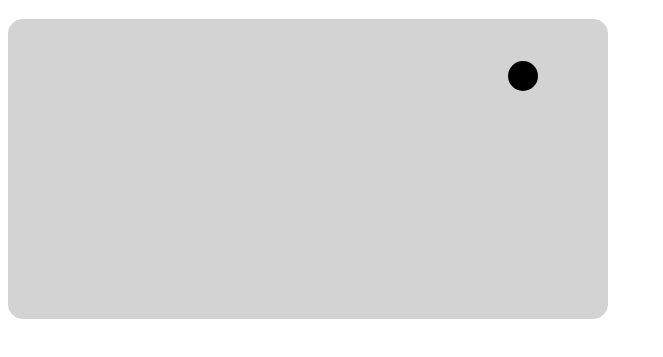
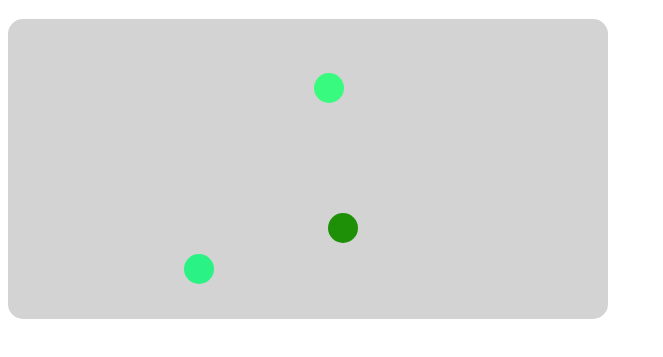
Before and after one commit to alejalogar/javascript2223, a plain HTML site: page ej09-billar/ej09.html in a window 1280 px wide. Shown: the part 61-418 px from the top of the page, without its empty margins (0-663 px from the left). Drawn offline with Linux system fonts and the light colour scheme.

Commit message:
ej09 casi terminado

```diff
--- a/ej09-billar/ej09.html
+++ b/ej09-billar/ej09.html
@@ -6,12 +6,12 @@
     <meta name="viewport" content="width=device-width, initial-scale=1.0">
     <title>Document</title>
     <link rel="stylesheet" href="styles/ej09.css">
+    <script defer src="scripts/bola.js"></script>
     <script defer src="scripts/ej09.js"></script>
 </head>
 <body>
     <h1>Ejercicio 09 - Billar</h1>
     <div id="tablero">
-        <div id="bola"></div>
     </div>
 </body>
 </html>
--- /dev/null
+++ b/ej09-billar/scripts/bola.js
@@ -0,0 +1,9 @@
+class Bola {
+    constructor(refDOMbola,x,y,vx,vy) {
+        this.bola = refDOMbola
+        this.posX = x
+        this.posY = y
+        this.velX = vx
+        this.velY = vy
+    }
+}
--- a/ej09-billar/scripts/ej09.js
+++ b/ej09-billar/scripts/ej09.js
@@ -1,26 +1,55 @@
 const ANCHURA_TABLERO = 600
 const ALTURA_TABLERO = 300
 const DIAMETRO_BOLA = 30
+const tablero = document.querySelector("#tablero")
 
-const bola = document.querySelector("#bola")
-let bolaX = 0
-let velX = 1 //mover a la derecha
-bola.style.left = bolaX + "px"
-let bolaY = 0
-let velY = 1 //mover hacia abajo
-bola.style.top = bolaY + "px"
+let bolas = []
 
-let primeraLeyDeLaTermidinamica = setInterval(moverBola,10)
+function addBall() {
+    //incorporar un nuevo DIV bola al árbol DOM
+    let newDOMball = document.createElement("DIV")
+    tablero.append(newDOMball)
+    //incorporar una nueva instancia de Bola al array "bolas"
+    let bolaX = Math.random()* (ANCHURA_TABLERO-DIAMETRO_BOLA)
+    let bolaY = Math.random()* (ALTURA_TABLERO-DIAMETRO_BOLA)
+    let velX = Math.random()*2 - 1
+    let velY = Math.random()*2 - 1
+    let newBall = new Bola(newDOMball,bolaX,bolaY,velX,velY)
+    bolas.push(newBall)
+    //ajustar propiedades CSS del DIV recién creado
+    newDOMball.style.left = bolaX + "px"
+    newDOMball.style.top = bolaY + "px"
+    let r = Math.random()*255
+    let g = Math.random()*255
+    let b = Math.random()*255
+    //newDOMball.style.backgroundColor = "rgb(" + r + "," + g + "," + b + ")"
+    newDOMball.style.backgroundColor = `rgb(${r},${g},${b})`
+    newDOMball.classList.add("bola")
+}
 
-function moverBola() {
-    bolaY += velY
-    bola.style.top = bolaY + "px"
-    bolaX += velX
-    bola.style.left = bolaX + "px"
-    //si alcanza el borde superior o inferior, cambiar de dirección
-    if (bolaY > ALTURA_TABLERO - DIAMETRO_BOLA || bolaY < 0)
-        velY = -velY
-    //si alcanza el borde izquierdo o derecho, cambiar de dirección
-    if (bolaX > ANCHURA_TABLERO - DIAMETRO_BOLA || bolaX < 0)
-        velX = -velX
+addBall()
+addBall()
+addBall()
+
+
+function remBall() {
+
 }
+
+
+function moveBall() {
+    bolas.forEach(b => {
+        b.posY += b.velY
+        b.posX += b.velX
+        b.bola.style.top = b.posY + "px"
+        b.bola.style.left = b.posX + "px"
+        //si alcanza el borde superior o inferior, cambiar de dirección
+        if (b.posY > ALTURA_TABLERO - DIAMETRO_BOLA || b.posY < 0)
+            b.velY = -b.velY
+        //si alcanza el borde izquierdo o derecho, cambiar de dirección
+        if (b.posX > ANCHURA_TABLERO - DIAMETRO_BOLA || b.posX < 0)
+            b.velX = -b.velX
+    })
+}
+
+let primeraLeyDeLaTermidinamica = setInterval(moveBall,5)
--- a/ej09-billar/styles/ej09.css
+++ b/ej09-billar/styles/ej09.css
@@ -4,14 +4,12 @@
 	background-color: lightgrey;
 	border-radius: 15px;
 	margin-top: 1em;
+	position: relative;
 }
 
-#bola {
+.bola {
+	position: absolute;
 	width: 30px;
 	height: 30px;
-	background-color: black;
 	border-radius: 15px;
-	top: 0px;
-	left: 0px;
-	position: relative;
 }
```
